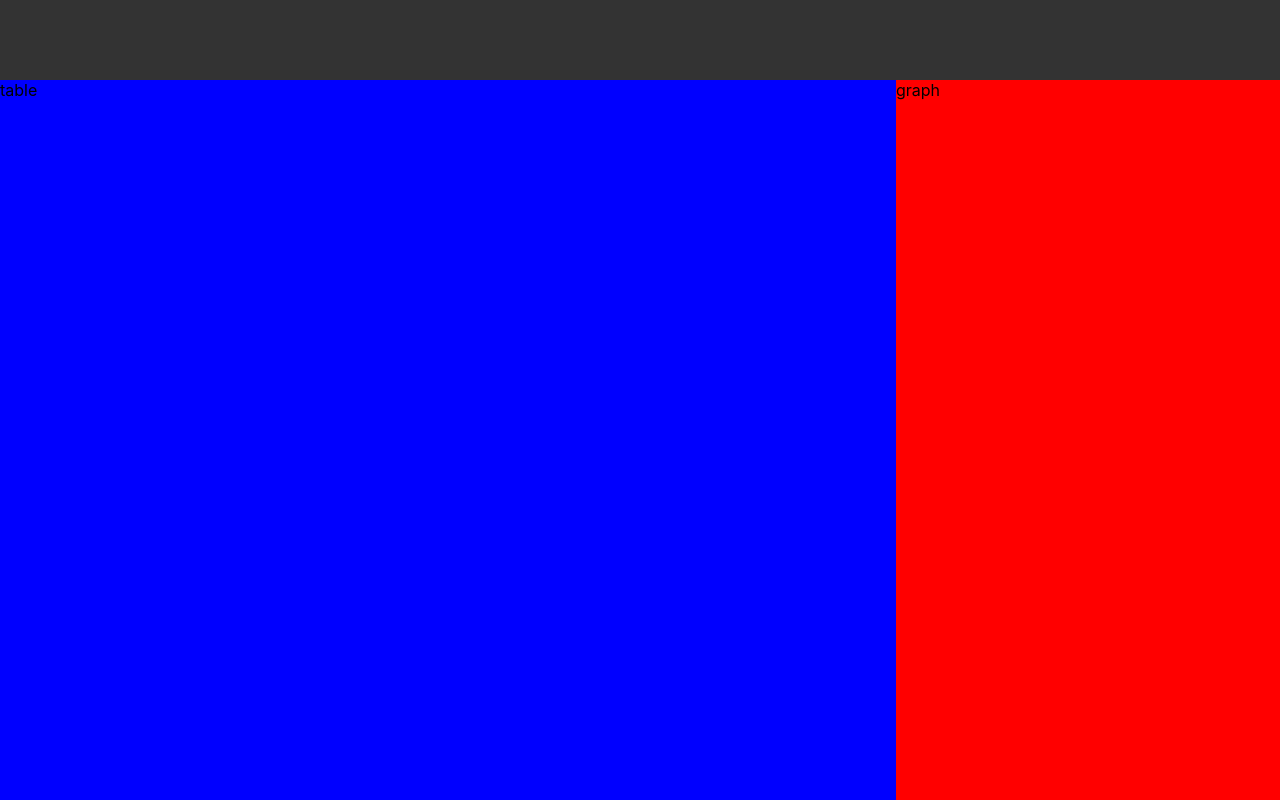
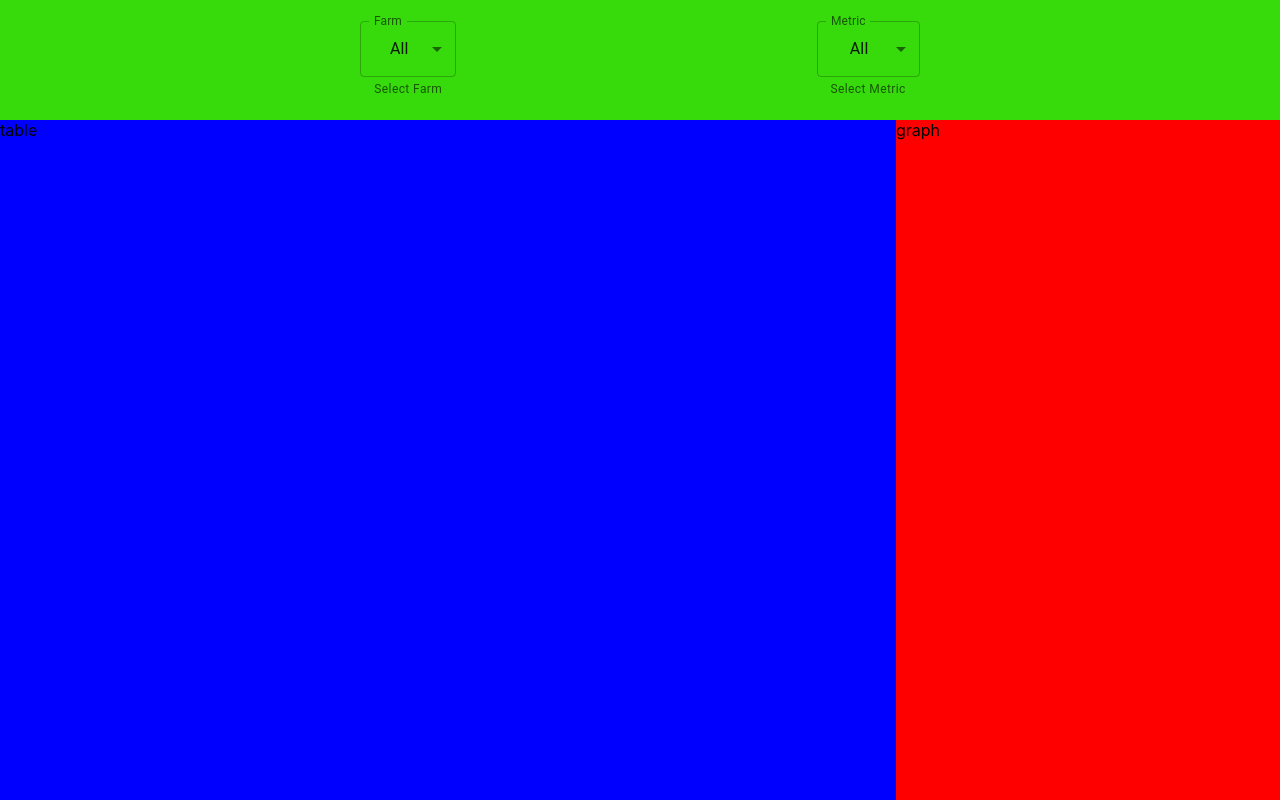
Before and after one commit to Coudini/dev-academy-2022-exercise-toni-salminen, a React (Create React App) app in the folder front-end/: page / in a window 1280 px wide. Built offline with nearby package versions, Linux system fonts and the light colour scheme.

Commit message:
DropdownList hooks and functions

```diff
--- a/front-end/package.json
+++ b/front-end/package.json
@@ -6,6 +6,9 @@
     "@emotion/react": "^11.7.1",
     "@emotion/styled": "^11.6.0",
     "@mui/material": "^5.2.8",
+    "@progress/kendo-licensing": "^1.2.1",
+    "@progress/kendo-react-dropdowns": "^4.13.0",
+    "@progress/kendo-react-intl": "^4.13.0",
     "@testing-library/jest-dom": "^5.16.1",
     "@testing-library/react": "^12.1.2",
     "@testing-library/user-event": "^13.5.0",
--- a/front-end/src/components/App.js
+++ b/front-end/src/components/App.js
@@ -8,8 +8,10 @@ import DropdownList from './DropdownList';
 const App = () => {
 
   const [farmData, setFarmData] = useState([]);
-  const [testData, setTestData] = useState("test");
+  const [selectedFarm, setSelectedFarm] = useState('All');
+  const [selectedMetric, setSelectedMetric] = useState('All');
 
+  /*
   const getAll = async () => {
     const x = await BackendConnection.getAll();
     console.log(x);
@@ -22,15 +24,30 @@ const App = () => {
     const x = await BackendConnection.search('test');
     console.log('x:',x);
   }
+  */
+
+  function farmSelect(e){
+    setSelectedFarm(e);
+  }
+  function metricSelect(e){
+    setSelectedMetric(e);
+  }
 
   return (
     <div className="App">
       <div className="topBar">
-{/*
-        <DropdownList>
-          farms={['1','2','3']}
-        </DropdownList>
- */}
+        <DropdownList
+          data={['All','1','2','3']}
+          label={'Farm'}
+          helper={'Select Farm'}
+          parentFunction={farmSelect}/>
+        <DropdownList
+          data={['All','1','2','3']}
+          label={'Metric'}
+          helper={'Select Metric'}
+          parentFunction={metricSelect}/>
+
+
       </div>
       <div className="container">
         <div className="table">
--- a/front-end/src/components/DropdownList.js
+++ b/front-end/src/components/DropdownList.js
@@ -1,8 +1,33 @@
-import React, {useState} from 'react';
+import React, {useState, useEffect} from 'react';
+import {FormHelperText,FormControl,Select,InputLabel,MenuItem} from '@mui/material';
 
-const DropdownList = ({farms}) => {
+const DropdownList = ({data,label,helper,parentFunction}) => {
+
     const [selected, setSelected] = useState('All');
 
+    function handleClick(e) {
+        setSelected(e.target.value);
+        parentFunction(e.target.value);
+    }
+
+    return(
+        <div className="dropdownList">
+            <FormControl fullWidth>
+                <InputLabel>{label}</InputLabel>
+                <Select
+                    labelId="demo-simple-select-label"
+                    id="demo-simple-select"
+                    value={selected}
+                    label={label}
+                    onChange={(e)=>handleClick(e)}
+                >
+                {data.map(v =>
+                    <MenuItem value={v}>{v}</MenuItem>)}
+            </Select>
+            <FormHelperText>{helper}</FormHelperText>
+            </FormControl>
+        </div>
+    )
 }
 
 export default DropdownList;
--- a/front-end/src/components/styles/App.css
+++ b/front-end/src/components/styles/App.css
@@ -3,7 +3,7 @@ body {
 }
 
 .container {
-    top: 10%;
+    top: 15%;
     width: 100%;
     height: 100%;
     background-color: rgb(64, 157, 174);
@@ -12,11 +12,16 @@ body {
 
 .topBar {
     overflow: hidden;
-    background-color: #333;
+    background-color: rgb(55, 218, 10);
     position: fixed;
     top: 0;
     width: 100%;
-    height: 10%;
+    height: 15%;
+    display: flex;
+    flex-direction: row;
+    align-items: center;
+    text-align: center;
+    justify-content: space-evenly;
 }
 
 .table {
```
Also changed, not shown: 1 other file (tests, documents, lock files or other folders).
